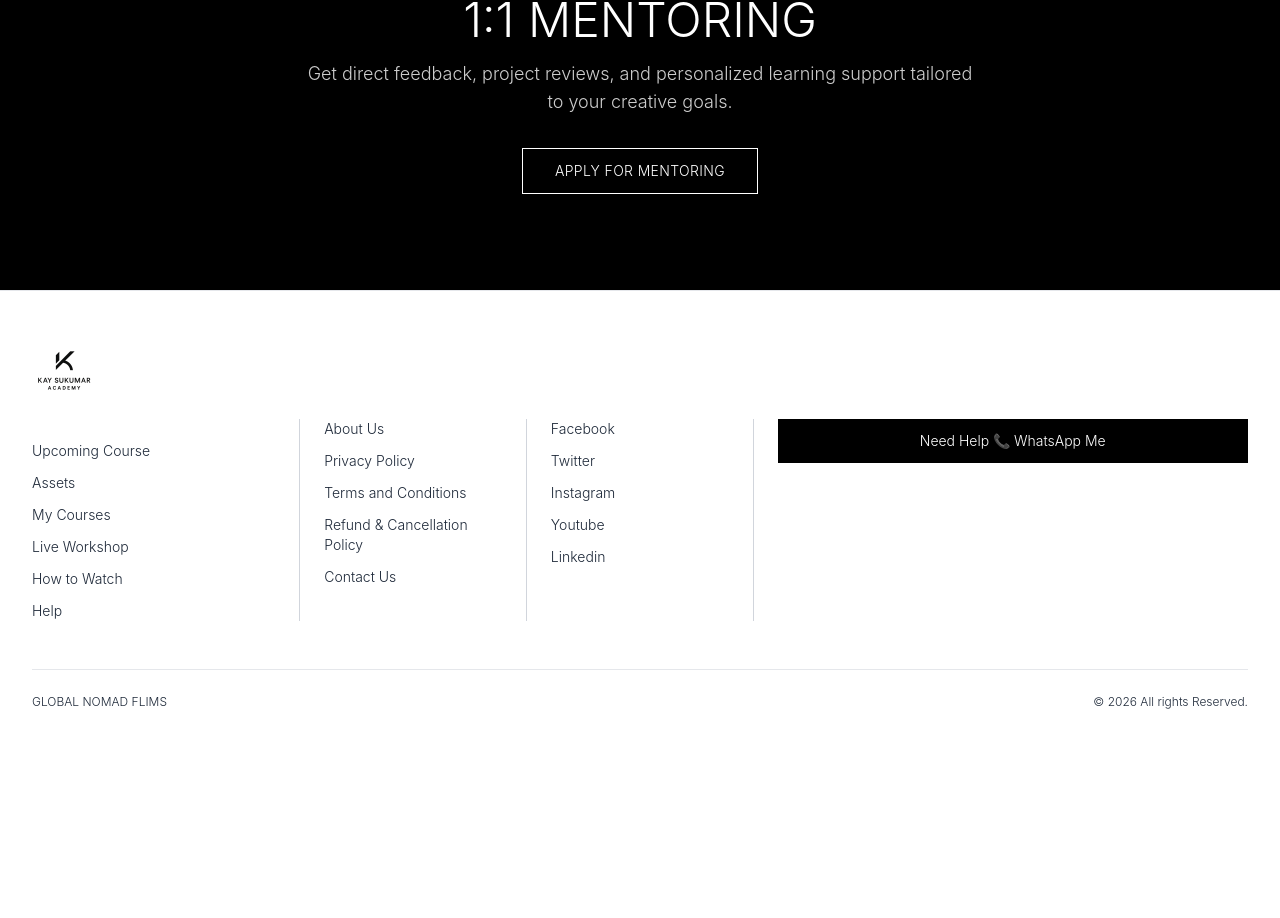
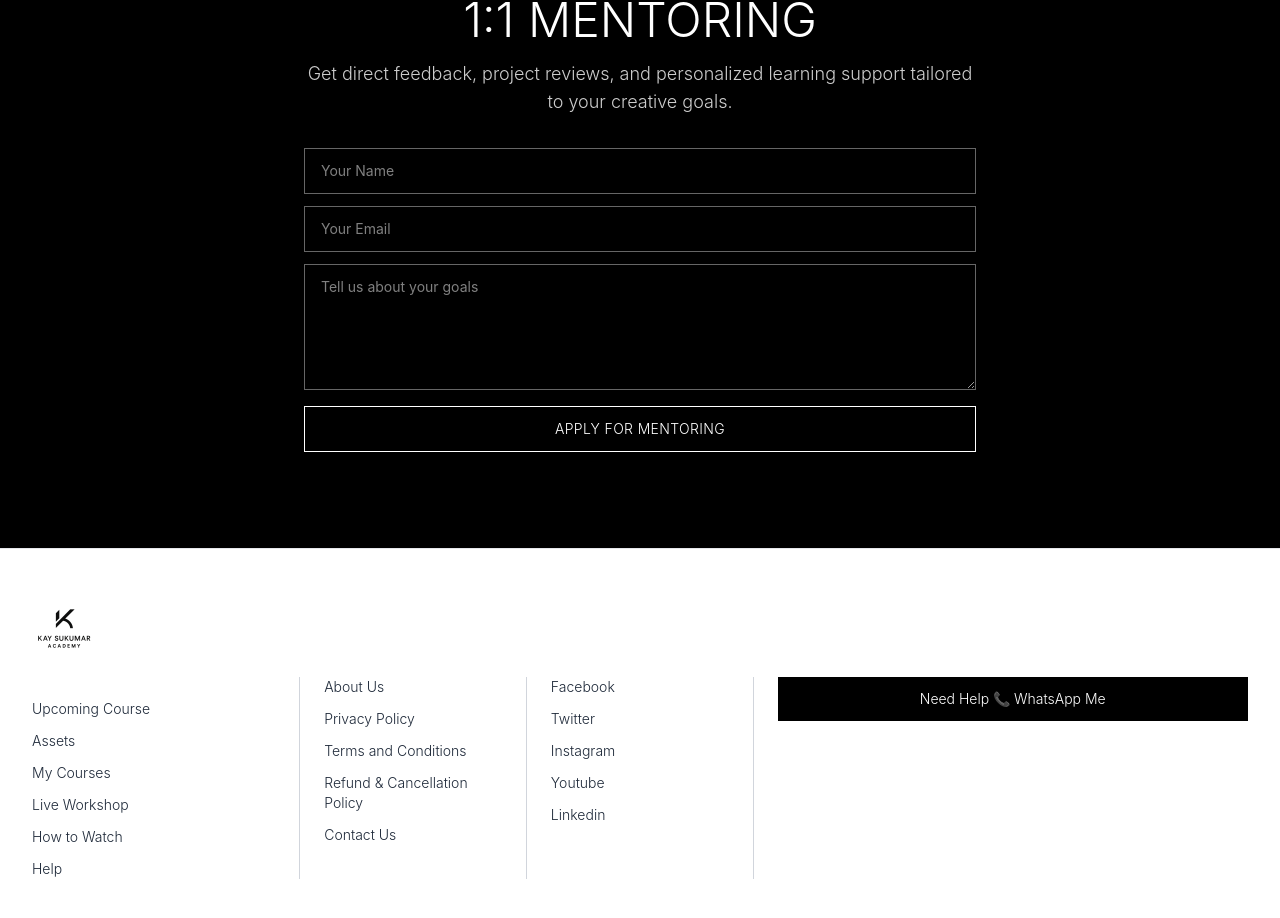
Before and after one commit to Ak-2077/kay_Frontend, a Next.js app: page / in a window 1280 px wide. Shown: the part 2382-3300 px from the top of the page. Before the commit the page ends 3140 px from the top, so only its background shows below. Built offline with nearby package versions, Linux system fonts and the light colour scheme; no server answers.

Commit message:
add web3forms mentoring form

```diff
--- a/src/app/page.tsx
+++ b/src/app/page.tsx
@@ -152,12 +152,43 @@ export default function HomePage() {
             <p className="mx-auto mt-4 max-w-2xl text-sm font-light text-white/80 md:text-lg">
               Get direct feedback, project reviews, and personalized learning support tailored to your creative goals.
             </p>
-            <button
-              type="button"
-              className="mt-8 border border-white px-8 py-3 text-sm font-light uppercase tracking-wide transition hover:bg-white hover:text-black"
+            <form
+              action="https://api.web3forms.com/submit"
+              method="POST"
+              className="mx-auto mt-8 grid w-full max-w-2xl gap-3 text-left"
             >
-              Apply for Mentoring
-            </button>
+              <input type="hidden" name="access_key" value="f6a2c44a-ccf5-484c-86ea-ff9d8468c38b" />
+              <input type="hidden" name="subject" value="New 1:1 Mentoring Application" />
+              <input type="checkbox" name="botcheck" className="hidden" style={{ display: 'none' }} />
+
+              <input
+                type="text"
+                name="name"
+                placeholder="Your Name"
+                required
+                className="w-full border border-white/40 bg-transparent px-4 py-3 text-sm text-white placeholder:text-white/50 focus:border-white focus:outline-none"
+              />
+              <input
+                type="email"
+                name="email"
+                placeholder="Your Email"
+                required
+                className="w-full border border-white/40 bg-transparent px-4 py-3 text-sm text-white placeholder:text-white/50 focus:border-white focus:outline-none"
+              />
+              <textarea
+                name="message"
+                placeholder="Tell us about your goals"
+                rows={5}
+                required
+                className="w-full border border-white/40 bg-transparent px-4 py-3 text-sm text-white placeholder:text-white/50 focus:border-white focus:outline-none"
+              />
+              <button
+                type="submit"
+                className="mt-1 border border-white px-8 py-3 text-sm font-light uppercase tracking-wide transition hover:bg-white hover:text-black"
+              >
+                Apply for Mentoring
+              </button>
+            </form>
           </div>
         </section>
 
```
